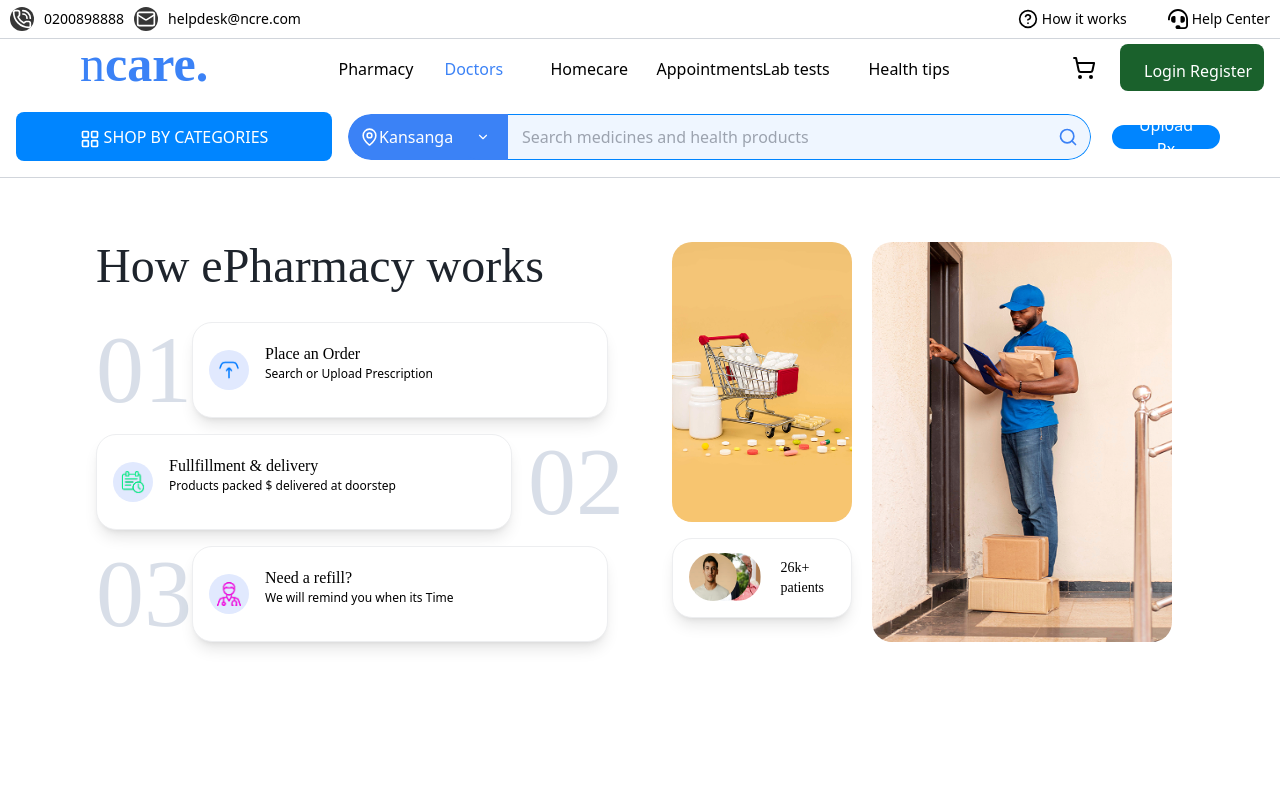
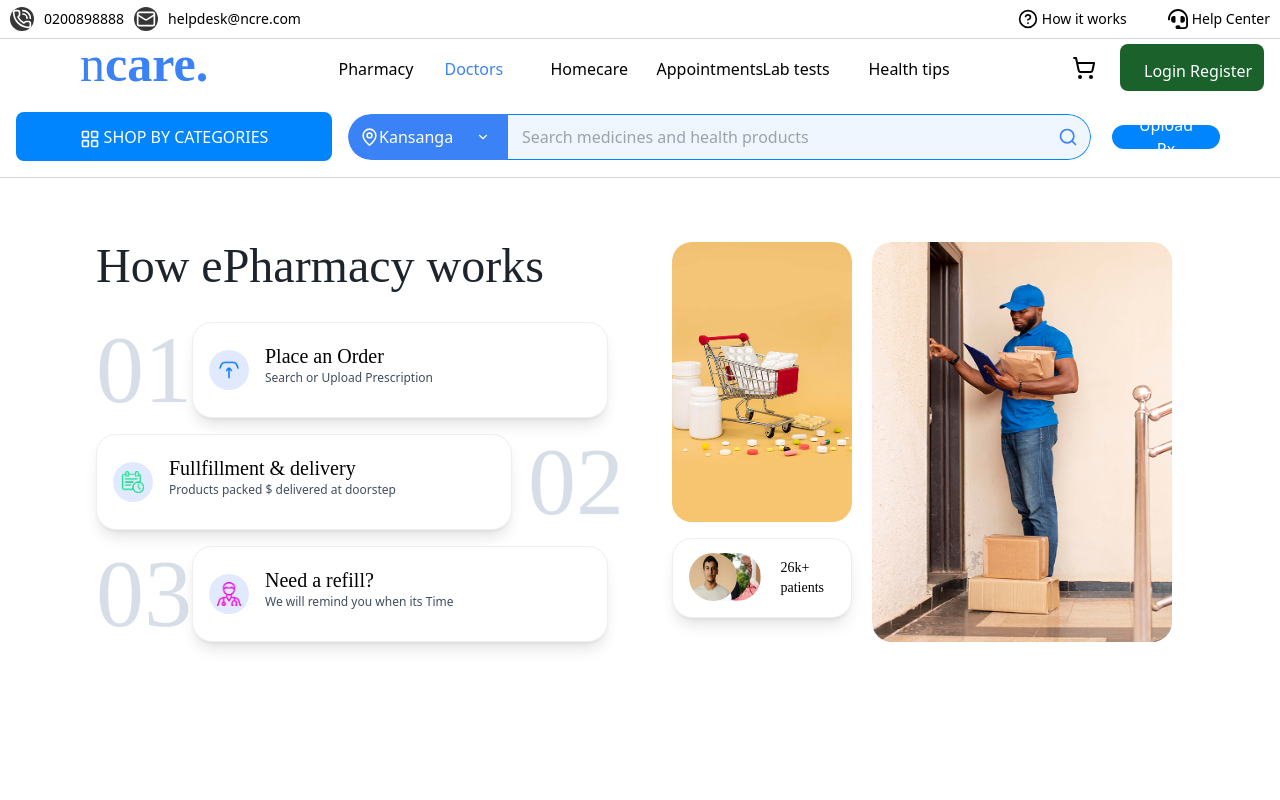
Before and after one commit to Kyomuhe/Components, a React (Create React App) app: page / in a window 1280 px wide. Both pictures are taken after a click on the element "Doctors". Shown: the top 800 px of the page. Built offline with nearby package versions, Linux system fonts and the light colour scheme.

Commit message:
specialist profile,e-pharmacy section

```diff
--- a/src/pages/EPharmacy.tsx
+++ b/src/pages/EPharmacy.tsx
@@ -28,10 +28,10 @@ const EPharmacySection: React.FC = () => {
                   <img src={Frame} className='w-[24px] h-[24px]' alt="Frame icon" />
                 </div>
                 <div className="ml-4 flex-1 h-14 flex flex-col">
-                  <p className="font-['GT_Walsheim_Pro']">
+                  <p className="font-['GT_Walsheim_Pro'] text-xl">
                     Place an Order
                   </p>
-                  <p className='text-xs'>Search or Upload Prescription</p>
+                  <p className='text-xs text-[#414D60]'>Search or Upload Prescription</p>
                 </div>
               </div>
             </div>
@@ -42,10 +42,10 @@ const EPharmacySection: React.FC = () => {
                   <img src={icon2} className='w-[24px] h-[24px]' alt="Icon 2" />
                 </div>
                 <div className="ml-4 flex-1 h-14 flex flex-col">
-                  <p className="font-['GT_Walsheim_Pro']">
+                  <p className="font-['GT_Walsheim_Pro'] text-xl">
                     Fullfillment & delivery
                   </p>
-                  <p className='text-xs'>Products packed $ delivered at doorstep</p>
+                  <p className='text-xs text-[#414D60]'>Products packed $ delivered at doorstep</p>
                 </div>
               </div>
               <span className="w-20 text-6xl md:text-7xl lg:text-8xl font-normal leading-none text-[#002B6B] opacity-15 font-['GT_Walsheim_Pro']">
@@ -62,10 +62,10 @@ const EPharmacySection: React.FC = () => {
                   <img src={icon1} className='w-[24px] h-[24px]' alt="Icon 1" />
                 </div>
                 <div className="ml-4 flex-1 h-14 flex flex-col">
-                  <p className="font-['GT_Walsheim_Pro']">
+                  <p className="font-['GT_Walsheim_Pro'] text-xl">
                     Need a refill?
                   </p>
-                  <p className='text-xs'>We will remind you when its Time</p>
+                  <p className='text-xs text-[#414D60]'>We will remind you when its Time</p>
                 </div>
               </div>
             </div>
@@ -99,7 +99,7 @@ const EPharmacySection: React.FC = () => {
         />
 
         <div className="absolute top-12 left-[420px] text-white">
-          <h2 className="text-4xl font-semibold font-['GT_Walsheim_Pro']">Ncare</h2>
+          <h2 className="text-4xl  font-['GT_Walsheim_Pro']">Ncare</h2>
           <p className="mt-4 text-xl font-['GT_Walsheim_Pro']">We are the leading High Quality</p>
           <p className="text-xl font-['GT_Walsheim_Pro']">virtual Health Platforms.</p>
         </div>
--- a/src/pages/SpecialistProfile.tsx
+++ b/src/pages/SpecialistProfile.tsx
@@ -8,9 +8,7 @@ const SpecialistProfile = () => {
   return (
     <div className="flex justify-center items-center min-h-screen bg-gray-100 p-4">
       <div className="w-[377px] h-[278px] bg-white rounded-2xl border border-gray-200 p-4 relative">
-        {/* Top section with profile */}
         <div className="flex mb-6">
-          {/* Profile image */}
           <div className="w-[90px] h-[90px] rounded-full overflow-hidden">
             <img
               src={doctor}
@@ -19,15 +17,13 @@ const SpecialistProfile = () => {
             />
           </div>
 
-          {/* Profile info */}
           <div className="ml-4 w-[207px]">
-            <h2 className="text-lg font-medium text-black font-['GT_Walsheim_Pro']">
+            <h2 className="text-lg font-bold text-black font-['GT_Walsheim_Pro']">
               Abaasa Hellon
             </h2>
             <p className="text-sm text-[#7A7D84] font-['GT_Walsheim_Pro'] font-normal">
               specialist | 12 years experience
             </p>
-            {/* Added margin-top to push the badge down */}
             <div className="w-[86px] h-6 bg-[#E3F1FF] rounded-[20px] flex items-center justify-center px-[10px] py-[2px] mt-2">
                 <span className="text-[#0085FF] text-xs font-medium font-['GT_Walsheim_Pro']">
                 Pediatric
@@ -39,15 +35,13 @@ const SpecialistProfile = () => {
         {/* Divider */}
         <div className="border-t border-gray-200 my-4"></div>
 
-        {/* Schedule section */}
         <div className="flex w-full px-1">
-          {/* Left schedule */}
           <div className="w-1/2 pr-2 border-r border-gray-200">
             <div className="flex items-center">
               <div className="w-5 h-5 mr-2">
                 <img src={Clock} alt="Clock icon" />
               </div>
-              <span className="text-sm font-medium text-[#232323] font-['GT_Walsheim_Pro']">
+              <span className="text-sm font-bold text-[#232323] font-['GT_Walsheim_Pro']">
                 Tue, thu
               </span>
             </div>
@@ -56,13 +50,12 @@ const SpecialistProfile = () => {
             </p>
           </div>
 
-          {/* Right schedule */}
           <div className="w-1/2 pl-4">
             <div className="flex items-center">
               <div className="w-5 h-5 mr-2">
                 <img src={badge} alt="Badge icon" />
               </div>
-              <span className="text-sm font-medium text-[#232323] font-['GT_Walsheim_Pro']">
+              <span className="text-sm font-bold text-[#232323] font-['GT_Walsheim_Pro']">
                 Specializes in;
               </span>
             </div>
@@ -72,7 +65,6 @@ const SpecialistProfile = () => {
           </div>
         </div>
 
-        {/* Button */}
         <button className="w-[322px] h-10 bg-[#0085FF] text-white rounded-lg flex items-center justify-center mt-6 mx-auto">
           Book an appointment
         </button>
```
